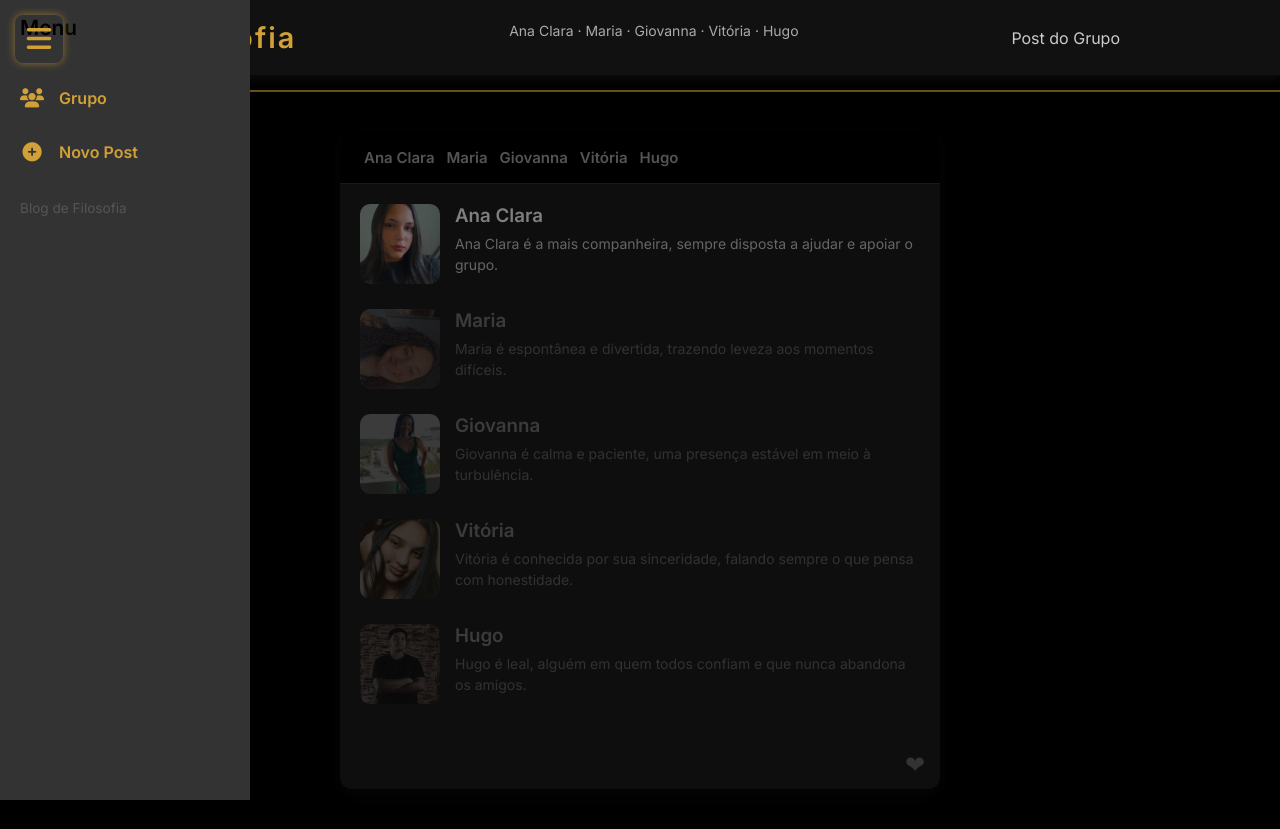
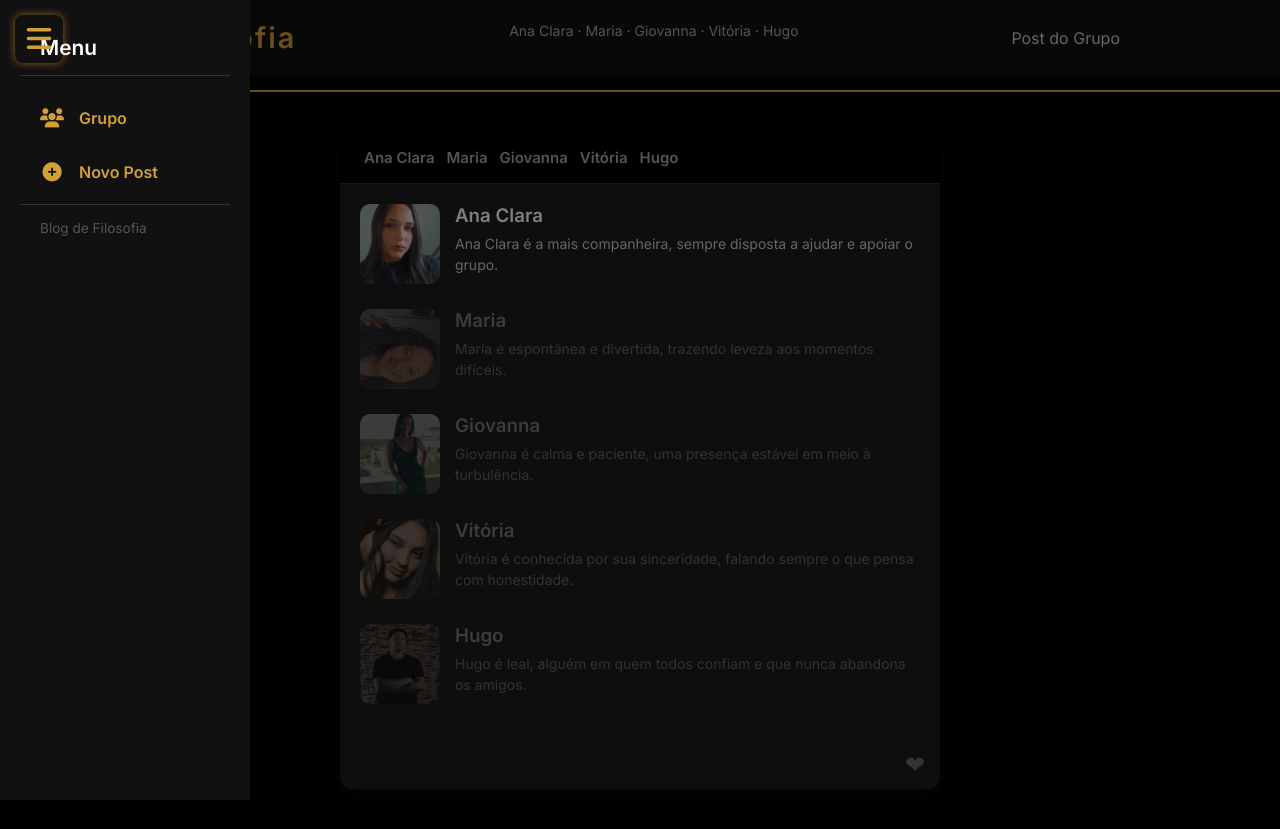
Before and after one commit to PierreZx/Filosofia_page, a website: page index.html in a window 1280 px wide. Both pictures are taken after a click on the button "Abrir menu lateral". Drawn offline with Linux system fonts and the light colour scheme; no server answers.

Commit message:
Commit ultimo erro

```diff
--- a/index.html
+++ b/index.html
@@ -34,6 +34,9 @@
     <nav class="navbar">
       <div class="navbar-container">
         <h1 class="logo">Filosofia</h1>
+            <button class="sidebar-toggle" onclick="toggleSidebar()" aria-label="Abrir menu lateral">
+            <i class="fas fa-bars"></i>
+          </button>
         <div class="integrantes">
           Ana Clara · Maria · Giovanna · Vitória · Hugo
         </div>
--- a/style.css
+++ b/style.css
@@ -222,16 +222,19 @@ body {
 .sidebar {
   position: fixed;
   top: 0;
-  left: -250px; /* escondida 100% */
+  left: 0;
   width: 250px;
-  height: 100%;
-  background-color: #333;
-  transition: left 0.3s ease;
-  z-index: 200;
+  height: 100vh;
+  background-color: #111;
+  color: white;
+  padding: 20px;
+  transform: translateX(-100%);
+  transition: transform 0.3s ease-in-out;
+  z-index: 1000;
 }
 
 .sidebar.active {
-  left: 0; /* aparece */
+  transform: translateX(0);
 }
 
 .sidebar-header {
@@ -320,23 +323,23 @@ body {
   opacity: 1;
 }
 
-/* Sidebar Overlay */
+/* Overlay */
 .sidebar-overlay {
   position: fixed;
   top: 0;
   left: 0;
-  width: 100%;
-  height: 100%;
-  background-color: rgba(0, 0, 0, 0.5);
+  width: 100vw;
+  height: 100vh;
+  background: rgba(0,0,0,0.5);
   opacity: 0;
-  visibility: hidden;
-  transition: opacity 0.3s ease, visibility 0.3s ease;
-  z-index: 100;
+  pointer-events: none;
+  transition: opacity 0.3s ease-in-out;
+  z-index: 900;
 }
 
 .sidebar-overlay.active {
   opacity: 1;
-  visibility: visible;
+  pointer-events: auto;
 }
 
 /* Botão Hamburger estilizado e fixado no topo esquerdo */
@@ -548,3 +551,13 @@ body {
 .close-modal:hover {
   color: #b3922b;
 }
+
+/* Main content should be under sidebar */
+.main-content {
+  position: relative;
+  z-index: 1;
+}
+
+body.sidebar-active {
+  overflow: hidden;
+}
```
